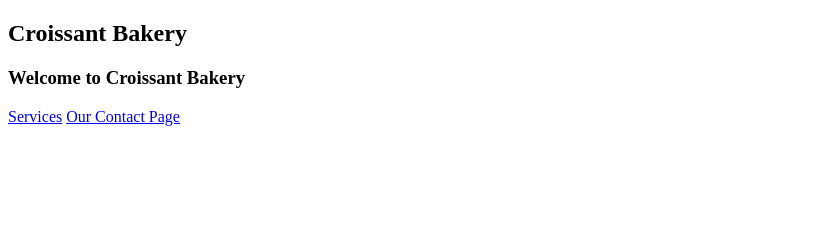
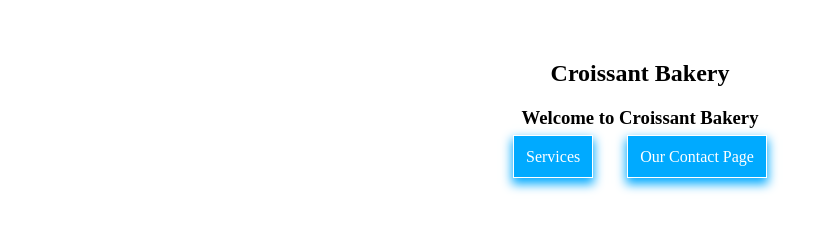
Before and after one commit to Techgirlie-martinermars/Croissant, a plain HTML site: page index.html in a window 1280 px wide. Shown: the whole page, without its empty margins (0-831 px from the left). Drawn offline with Linux system fonts and the light colour scheme.

Commit message:
added some styles using styles.css
added some styles on various links

```diff
--- a/index.html
+++ b/index.html
@@ -3,12 +3,13 @@
   <head>
     <meta charset="UTF-8" />
     <meta name="viewport" content="width=device-width, initial-scale=1.0" />
+    <link rel="stylesheet" type="text/css" href="src/styles.css" />
     <title>Croissant</title>
   </head>
   <body>
     <h2>Croissant Bakery</h2>
     <h3>Welcome to Croissant Bakery</h3>
-    <a href="/photo.html">Services</a>
-    <a href="/contact.html">Our Contact Page</a>
+    <a href="/photo.html" class="about-link">Services</a>
+    <a href="/contact.html#contact" class="contact-link">Our Contact Page</a>
   </body>
 </html>
--- /dev/null
+++ b/src/styles.css
@@ -0,0 +1,33 @@
+body {
+  display: block;
+  text-align: center;
+  margin: 60px auto;
+}
+
+.contact-link {
+  border: 1px solid white;
+  background: rgb(0, 170, 255);
+  color: white;
+  margin: 15px;
+  padding: 12px;
+  box-shadow: 0px 5px 10px 1px rgb(0, 170, 255);
+  text-decoration: none;
+}
+.email-link {
+  text-decoration: none;
+}
+.contact {
+  margin-top: 0 auto;
+}
+.email-link:hover {
+  text-decoration: underline;
+}
+.about-link {
+  border: 1px solid white;
+  background: rgb(0, 170, 255);
+  color: white;
+  margin: 15px;
+  padding: 12px;
+  box-shadow: 0px 5px 10px 1px rgb(0, 170, 255);
+  text-decoration: none;
+}
```
Also changed, not shown: contact.html (+12 -1 lines), photo.html (+1 -0 lines), 1 other file.
